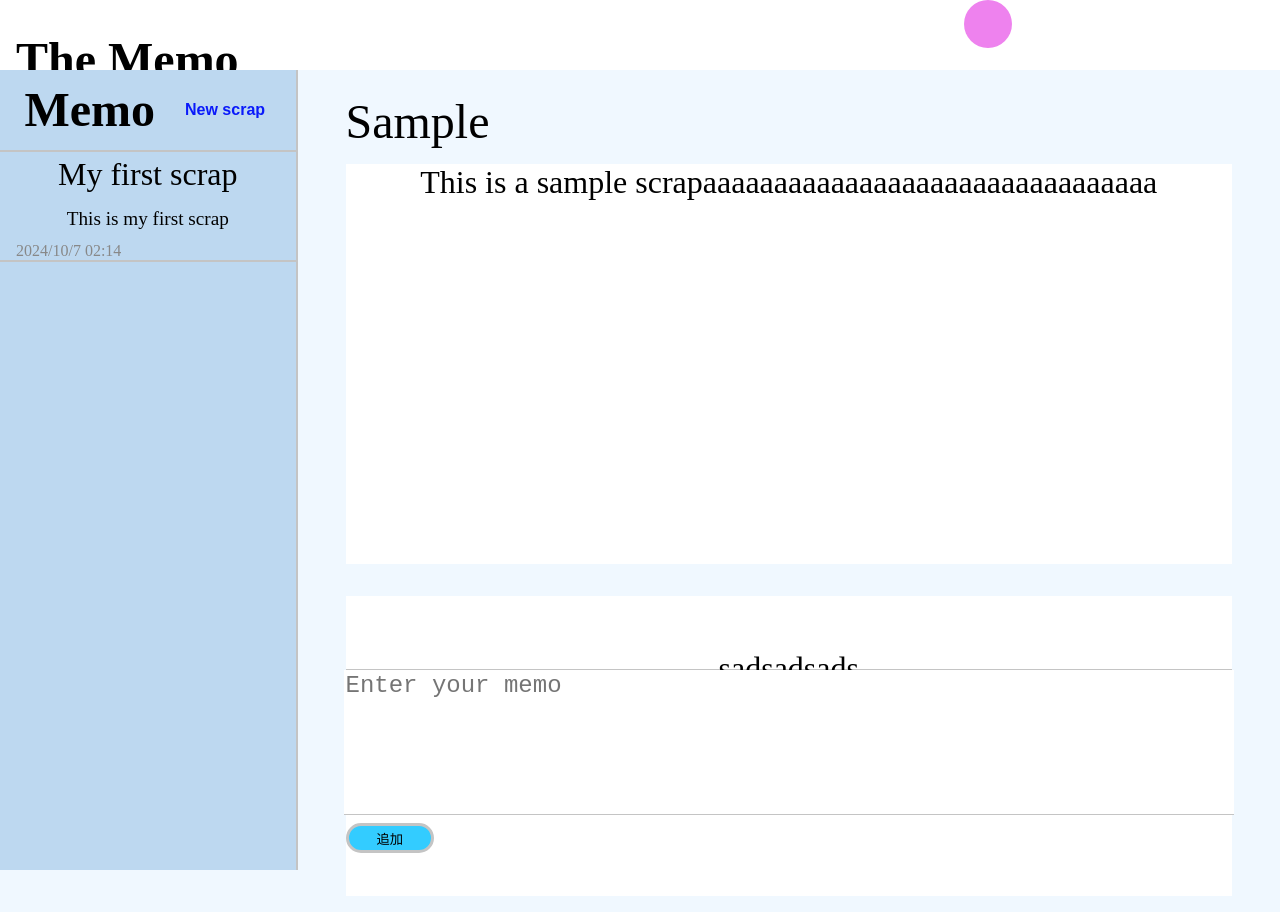
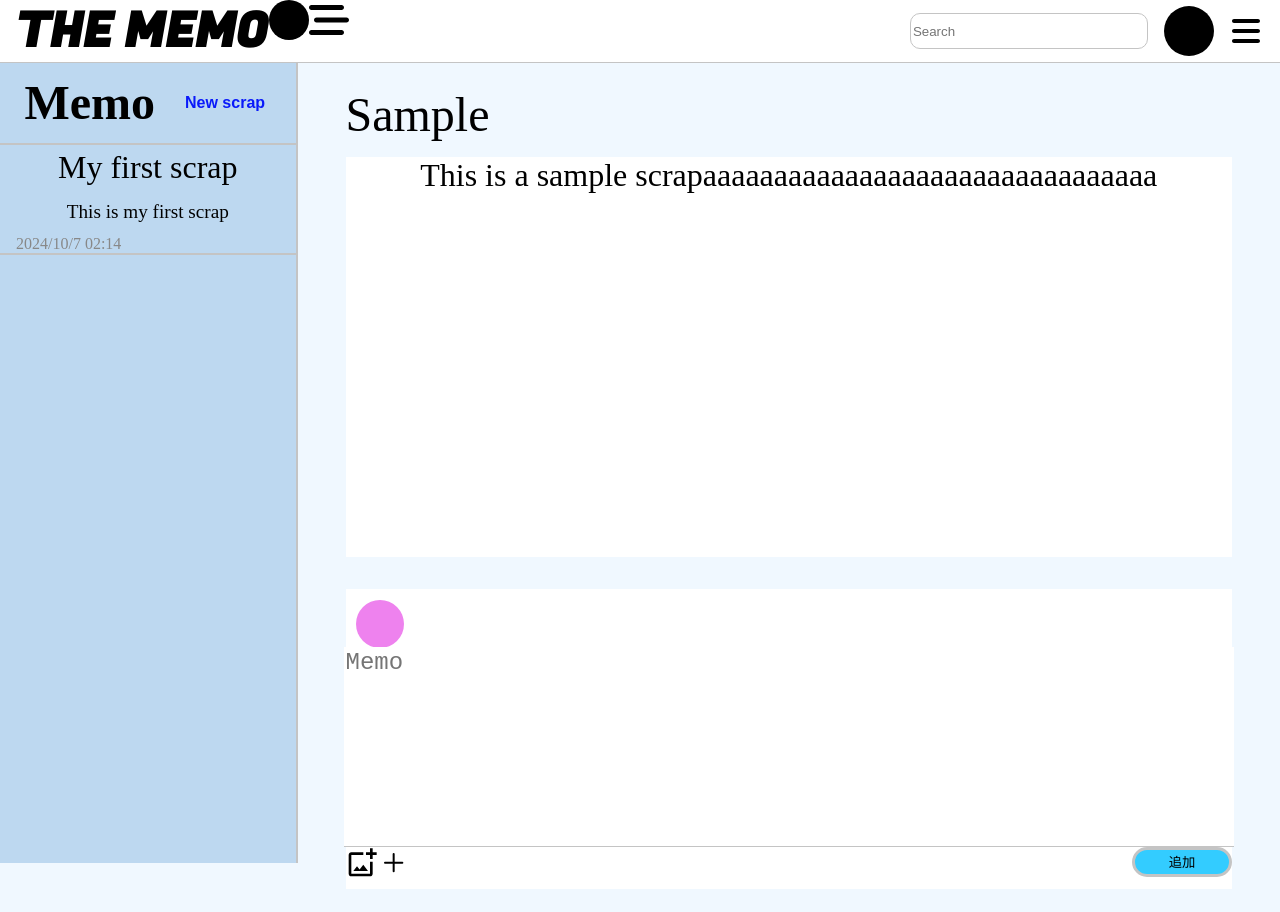
Before and after one commit to tiyo5151/TheMemo, a React (Vite) app: page / in a window 1280 px wide. Built offline with nearby package versions, Linux system fonts and the light colour scheme.

Commit message:
header,app-inputのcss

```diff
--- a/src/components/Header.tsx
+++ b/src/components/Header.tsx
@@ -1,11 +1,21 @@
 import React from 'react';
 import '../styles/Header.css';
-
+import { FontAwesomeIcon } from '@fortawesome/react-fontawesome';
+import { faBarsStaggered } from '@fortawesome/free-solid-svg-icons';
+import { FaBars } from 'react-icons/fa6';
 const Header = () => {
   return (
     <div className="app-header">
-      <h1>The Memo</h1>
-      <div className="google-icon"></div>
+      <div className="app-icon">
+        <h1>THE MEMO</h1>
+        <div className="app-icon-ball"></div>
+        <FontAwesomeIcon icon={faBarsStaggered} className="app-icon-bars" />
+      </div>
+      <div className="app-search">
+        <input type="text" placeholder="Search" />
+        <div className="user-icon"></div>
+        <FaBars className="nav-bars" />
+      </div>
     </div>
   );
 };
--- a/src/components/Scraps.tsx
+++ b/src/components/Scraps.tsx
@@ -1,4 +1,6 @@
 import React from 'react';
+import { MdOutlineAddPhotoAlternate } from 'react-icons/md';
+import { GoPlus } from 'react-icons/go';
 import '../styles/Scraps.css';
 
 const Scraps = () => {
@@ -10,11 +12,14 @@ const Scraps = () => {
       </div>
       <div className="app-scrap-input">
         <div className="input-header">
-          sadsadsads
-          <div className="google-icon-input"></div>
+          <div className="user-input-icon"></div>
         </div>
-        <textarea placeholder="Enter your memo"></textarea>
+        <textarea placeholder="Memo"></textarea>
         <div className="input-footer">
+          <div className="icons">
+            <MdOutlineAddPhotoAlternate className="add-photo" />
+            <GoPlus className="add-plus" />
+          </div>
           <button>追加</button>
         </div>
       </div>
--- a/src/styles/Header.css
+++ b/src/styles/Header.css
@@ -1,23 +1,87 @@
+@import url('https://fonts.googleapis.com/css2?family=Fugaz+One&display=swap');
 .app-header {
-  height: 70px;
+  height: 62px;
   display: flex;
   background-color: white;
+  border-bottom: 1px solid #c4c4c4;
 }
 
-.google-icon {
-  width: 3rem;
-  height: 3rem;
-  background-color: violet;
+.app-icon-ball {
   display: flex;
-  justify-content: right;
+  width: 2.5rem;
+  height: 2.5rem;
   align-items: center;
-  margin-left: 725px;
+  background-color: black;
+  margin-left: 1px;
   border-radius: 100px;
   cursor: pointer;
 }
 
+.app-icon-bars {
+  display: flex;
+  width: 2.5rem;
+  height: 2.5rem;
+  position: relative;
+  align-items: center;
+  cursor: pointer;
+}
+
+.app-icon {
+  display: flex;
+  flex-grow: 6;
+}
+
 .app-header h1 {
+  display: flex;
+  align-items: center;
   font-size: 3rem;
   margin-left: 1rem;
   color: black;
+  font-family: 'Fugaz One', sans-serif;
 }
+
+.app-search {
+  display: flex;
+  flex-grow: 1;
+  height: 100%;
+  align-items: center;
+  justify-content: center;
+  margin: 0;
+  padding: 0;
+}
+
+.app-search input {
+  display: flex;
+  align-items: center;
+  justify-content: center;
+  width: 60%;
+  height: 2rem;
+  border: 1px solid #c4c4c4;
+  border-radius: 10px;
+  transition: all 2s;
+}
+
+.app-search input:focus {
+  border: 1px solid #4285f4;
+}
+
+.user-icon {
+  display: flex;
+  align-items: center;
+  justify-content: center;
+  background: black;
+  border-radius: 100%;
+  height: 50px;
+  width: 50px;
+  margin: 0 1rem;
+  cursor: pointer;
+}
+
+.nav-bars {
+  display: flex;
+  align-items: center;
+  justify-content: center;
+  font-size: 2rem;
+  cursor: pointer;
+  margin-right: 0;
+}
--- a/src/styles/Scraps.css
+++ b/src/styles/Scraps.css
@@ -5,7 +5,7 @@
   flex-direction: column;
   margin: 0;
   padding: 1rem 3rem;
-  overflow: auto;
+  overflow-y: scroll;
 }
 
 .app-scrap-header {
@@ -41,36 +41,64 @@
   padding: 0;
 }
 
+.app-scrap-input .user-input-icon {
+  align-items: center;
+  justify-content: left;
+}
+
 .input-header {
   width: 100%;
-  height: 1px;
+  height: 15%;
   display: flex;
-  justify-content: center;
+  justify-content: left;
   align-items: center;
-  border-bottom: 1px solid #c4c4c4;
   margin: 0;
   padding: 0;
 }
 
+.user-input-icon {
+  width: 3rem;
+  height: 3rem;
+  background-color: violet;
+  display: flex;
+  align-items: center;
+  border-radius: 100px;
+  cursor: pointer;
+  margin: 0 10px;
+}
+
 .app-scrap-input textarea {
   width: 100%;
-  height: 140px;
+  height: 65%;
   border: none;
   resize: none;
   border-bottom: 1px solid#c4c4c4;
   font-size: 1.5rem;
 }
 
-.input-footer {
-  width: 100%;
-  height: 10px;
+.app-scrap-input textarea:focus {
+  outline: none;
 }
 
+.input-footer {
+  display: flex;
+  width: 100%;
+  height: 10%;
+  justify-content: right;
+}
+
+.icons {
+  display: flex;
+  flex-grow: 1;
+}
 .input-footer button {
-  width: 10%;
+  display: flex;
+  width: 100px;
   height: 30px;
   border: 3px solid #c4c4c4;
   background-color: #33ccff;
   border-radius: 20px;
   cursor: pointer;
+  justify-content: center;
+  align-items: center;
 }
```
Also changed, not shown: package.json (+7 -1 lines), 1 other file (tests, documents, lock files or other folders).
